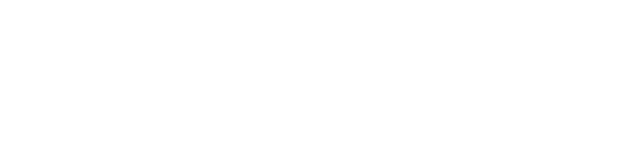
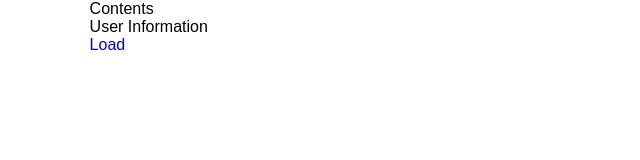
Before and after one commit to shilpajith1994/LoadMore_JS_AJAX, a plain HTML site: page index.html in a window 1280 px wide. Shown: the whole page, without its empty margins (0-640 px from the left). Drawn offline with Linux system fonts and the light colour scheme.

Commit message:
structure added

```diff
--- a/index.html
+++ b/index.html
@@ -4,11 +4,7 @@
 
 <head>
   <meta charset="utf-8">
-  <title>Client</title>
-  <!-- View-port Basics: http://mzl.la/VYREaP -->
-  <!-- This meta tag is used for mobile device to display the page without any zooming,
-       so how much the device is able to fit on the screen is what's shown initially.
-       Remove comments from this tag, when you want to apply media queries to the website. -->
+  <title>LoadMore | Home</title>
   <meta name="viewport" content="width=device-width, initial-scale=1, maximum-scale=1">
   <!-- Place favicon.ico in the root directory: mathiasbynens.be/notes/touch-icons -->
   <link rel="shortcut icon" href="favicon.ico" />
@@ -22,24 +18,23 @@
 <body>
   <!--container start-->
   <div class="container">
-    <!--header section start-->
-    <header>
-
-    </header>
-    <!--header section start-->
-    <!--main section start-->
+       <!--main section start-->
     <main>
-
+      <section class="loadmore">
+        <div class="wrapper">
+          <h1>Contents</h1>
+          <span>User Information</span>
+          <ul class="userDetails"></ul>
+          <div class="load">
+            <a href="#FIXME" title="Loadmore">Load</a>
+          </div>
+        </div>
+      </section>
     </main>
     <!--main section end-->
 
     <!--footer section start-->
-    <footer>
-
-    </footer>
-    <!--footer section end-->
-
-  </div>
+      </div>
   <!--container end-->
   <script src="assets/js/script.js"></script>
 </body>
```
